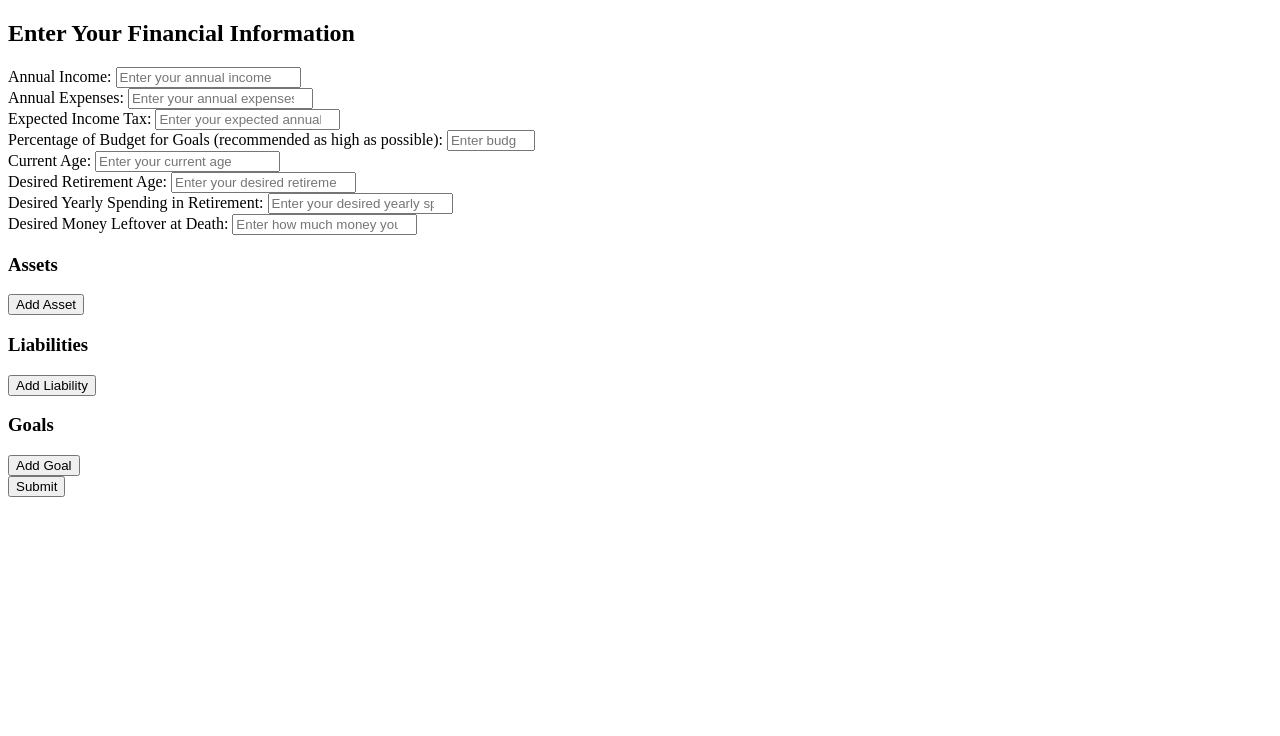
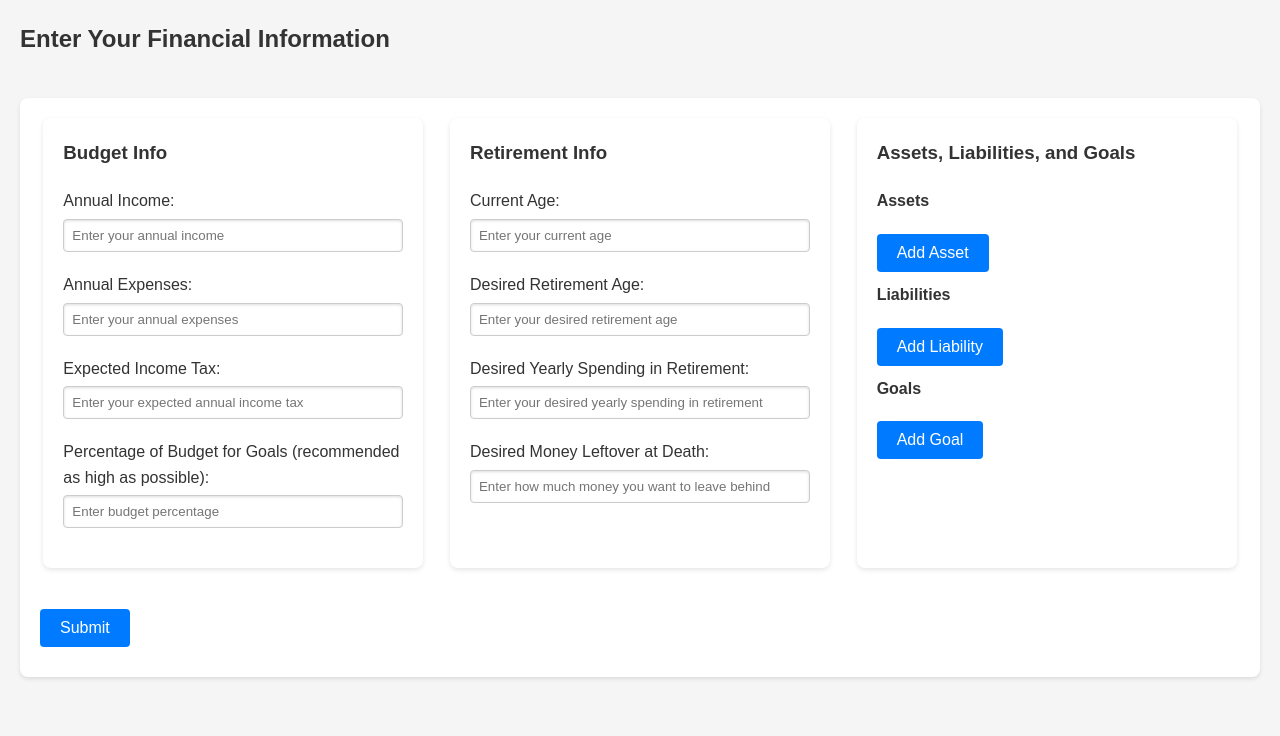
Before and after one commit to PretzelOptician/AvocadoToast, a Flask app: page / in a window 1280 px wide. Shown: the top 736 px of the page. Run offline with Flask 3, Linux system fonts and the light colour scheme.

Commit message:
CSS Styling

```diff
--- /dev/null
+++ b/static/style.css
@@ -0,0 +1,91 @@
+/* Basic Reset */
+* {
+    margin: 0;
+    padding: 0;
+    box-sizing: border-box;
+}
+
+body {
+    font-family: 'Arial', sans-serif;
+    background-color: #f5f5f5;
+    padding: 20px;
+    line-height: 1.6;
+    color: #333;
+}
+
+h2, h3 {
+    margin-bottom: 20px;
+}
+
+input[type=number], input[type=text], select {
+    width: 100%;
+    padding: 8px;
+    margin-bottom: 20px;
+    border: 1px solid #ccc;
+    border-radius: 4px;
+    box-shadow: inset 0 1px 3px #ddd;
+}
+
+input[type=submit], input[type=button] {
+    background-color: #007bff;
+    color: white;
+    padding: 10px 20px;
+    border: none;
+    border-radius: 4px;
+    cursor: pointer;
+    font-size: 16px;
+    margin-bottom: 10px;
+}
+
+input[type=submit]:hover, input[type=button]:hover {
+    background-color: #0056b3;
+}
+
+form {
+    background-color: #ffffff;
+    padding: 20px;
+    border-radius: 8px;
+    box-shadow: 0 2px 4px rgba(0, 0, 0, 0.1);
+    margin: 40px auto;
+}
+
+div#assetsContainer, div#liabilitiesContainer, div#goalsContainer {
+    margin-bottom: 20px;
+}
+
+label {
+    display: block;
+    margin-bottom: 5px;
+}
+
+.checkbox-label {
+    margin-right: 20px;
+}
+
+.container div {
+    margin-bottom: 15px;
+}
+
+.container {
+    display: flex;
+    flex-wrap: wrap;
+    justify-content: space-around;
+    gap: 20px;
+    width: 100%;
+}
+
+.section {
+    background-color: #fff;
+    padding: 20px;
+    border-radius: 8px;
+    box-shadow: 0 2px 5px rgba(0, 0, 0, 0.1);
+    flex-basis: calc(33.333% - 20px);
+    box-sizing: border-box;
+}
+
+/* Responsive layout for smaller screens
+@media (max-width: 768px) {
+    .section {
+        flex-basis: 100%;
+    }
+} */
--- a/templates/index.html
+++ b/templates/index.html
@@ -2,6 +2,7 @@
 <html>
 <head>
     <title>Financial Plan Input</title>
+    <link rel="stylesheet" href="{{ url_for('static', filename='style.css') }}">
     <script type="text/javascript">
         function addAsset() {
             var container = document.getElementById("assetsContainer");
@@ -54,7 +55,9 @@
 <body>
     <h2>Enter Your Financial Information</h2>
     <form action="/result" method="post">
-        <!-- Other form fields -->
+        <div class="container">
+            <div class="section" id="budget-info">
+                <h3>Budget Info</h3>
                 <label for="income">Annual Income:</label>
                 <input type="number" id="income" name="income" placeholder="Enter your annual income" step="0.01" />
                 <br>
@@ -67,6 +70,9 @@
                 <label for="pct_budget">Percentage of Budget for Goals (recommended as high as possible):</label>
                 <input type="number" id="pct_budget" name="pct_budget" placeholder="Enter budget percentage" min="0" max="100" step="0.01" required>
                 <br>
+            </div>
+            <div class="section" id="retirement-info">
+                <h3>Retirement Info</h3>
                 <label for="cur_age">Current Age:</label>
                 <input type="number" id="cur_age" name="cur_age" placeholder="Enter your current age" />
                 <br>
@@ -79,22 +85,32 @@
                 <label for="ret_leftover">Desired Money Leftover at Death:</label>
                 <input type="number" id="ret_leftover" name="ret_leftover" placeholder="Enter how much money you want to leave behind" step="0.01" />
                 <br>
-
-        <h3>Assets</h3>
+            </div>
+            <div class="section" id="assets-liabilities-goals">
+                <h3>Assets, Liabilities, and Goals</h3>
+                <h4>Assets</h4>
                 <div id="assetsContainer">
                     <!-- Dynamic assets will be added here -->
                 </div>
                 <input type="button" value="Add Asset" onclick="addAsset()" />
 
-        <h3>Liabilities</h3>
+                <h4>Liabilities</h4>
                 <div id="liabilitiesContainer">
                 </div>
                 <input type="button" value="Add Liability" onclick="addLiability()" />
 
-        <h3>Goals</h3>
+                <h4>Goals</h4>
                 <div id="goalsContainer">
                 </div>
                 <input type="button" value="Add Goal" onclick="addGoal()" />
+            </div>
+        </div>
+
+        <!-- Other form fields -->
+
+
+
+
 
         <br>
         <input type="submit" value="Submit">
--- a/templates/results.html
+++ b/templates/results.html
@@ -2,6 +2,7 @@
 <html>
 <head>
     <title>Financial Plan Results</title>
+    <link rel="stylesheet" href="{{ url_for('static', filename='style.css') }}">
 </head>
 <body>
     <h2>Financial Plan Results</h2>
```
Lines whose indentation alone changed are shown as unchanged.
